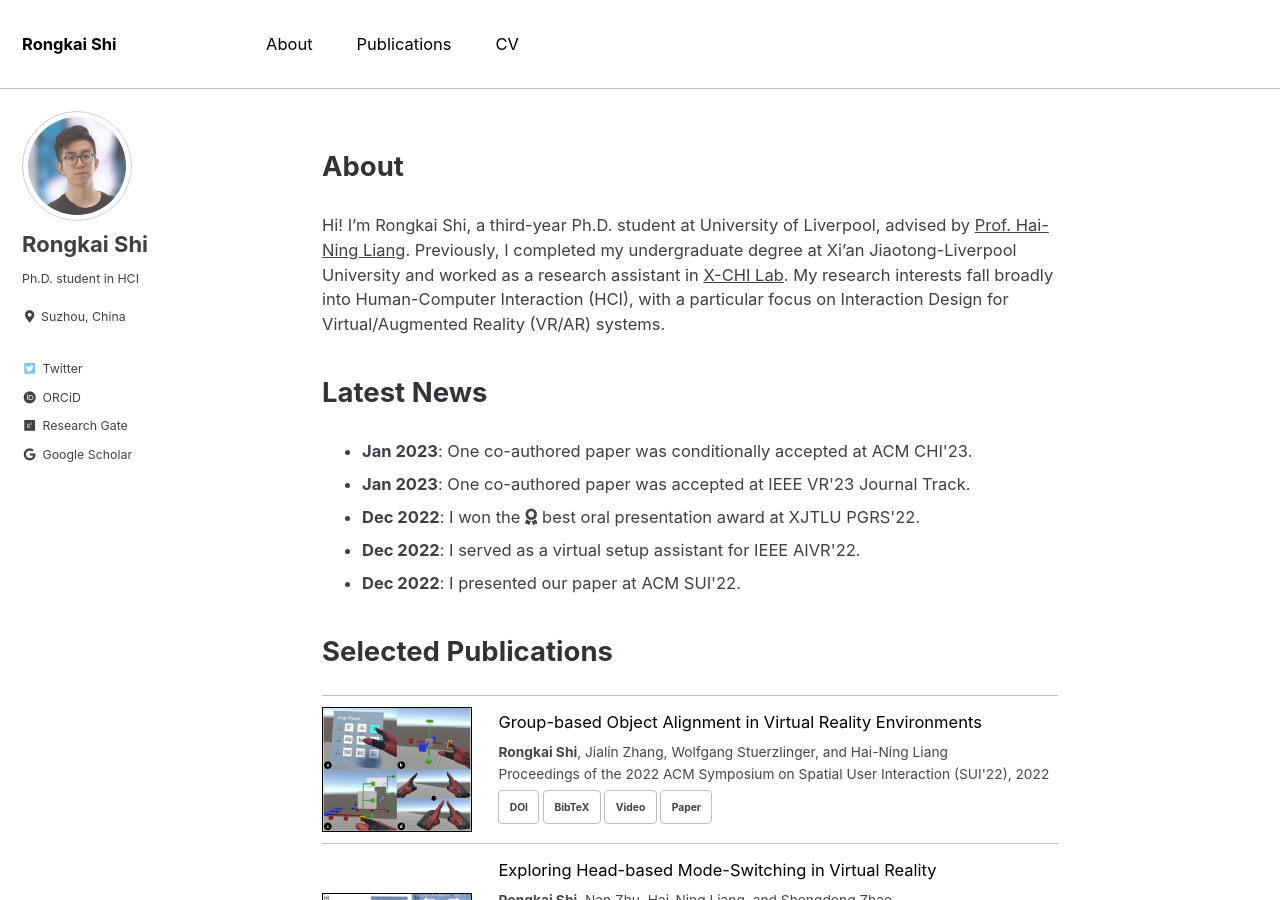
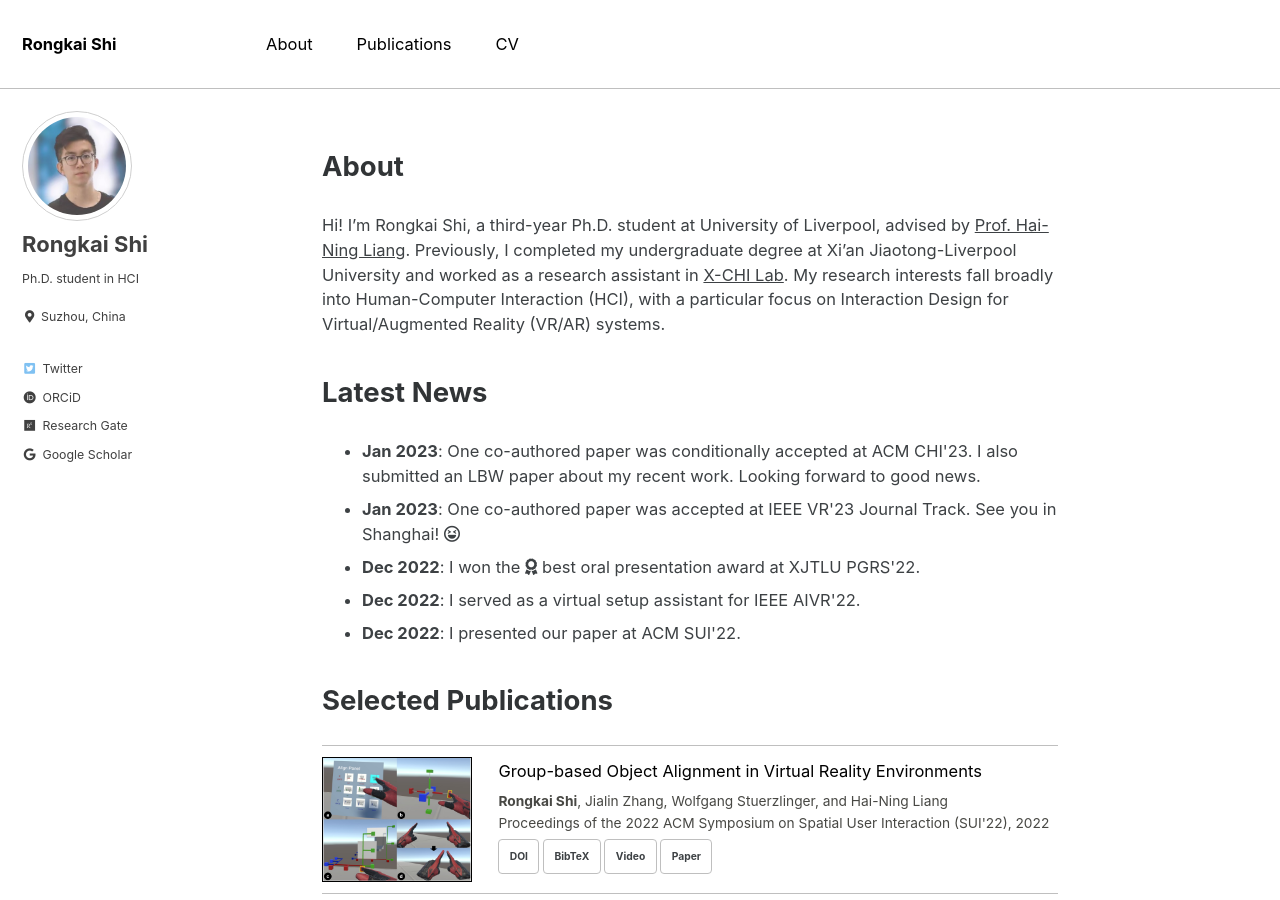
Before and after one commit to rongkaishi/rongkaishi.github.io, a Jekyll site: the page built from index.html, in a window 1280 px wide and 900 px high. Built offline with Jekyll 4.4.1, drawn with Linux system fonts in a browser that asks for light colours; cached includes are drawn as plain includes; the list of posts is cut into pages by our own code.

Commit message:
UpdateJan23

```diff
--- a/_layouts/home.html
+++ b/_layouts/home.html
@@ -21,8 +21,8 @@ My research interests fall broadly into Human-Computer Interaction (HCI), with a
 
 <h3 class="archive__subtitle">Latest News</h3>
 <ul class="archive__selfdefine-content">
-  <li><b>Jan 2023</b>: One co-authored paper was conditionally accepted at ACM CHI'23.</li>
-  <li><b>Jan 2023</b>: One co-authored paper was accepted at IEEE VR'23 Journal Track.</li>
+  <li><b>Jan 2023</b>: One co-authored paper was conditionally accepted at ACM CHI'23. I also submitted an LBW paper about my recent work. Looking forward to good news. </li>
+  <li><b>Jan 2023</b>: One co-authored paper was accepted at IEEE VR'23 Journal Track. See you in Shanghai! <i class="far fa-laugh-squint"></i></li>
   <li><b>Dec 2022</b>: I won the <i class="fas fa-award"></i> best oral presentation award at XJTLU PGRS'22.</li>
   <li><b>Dec 2022</b>: I served as a virtual setup assistant for IEEE AIVR'22.</li>
   <li><b>Dec 2022</b>: I presented our paper at ACM SUI'22.</li>
```
